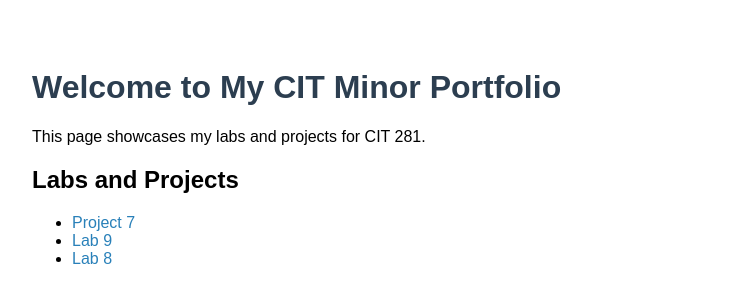
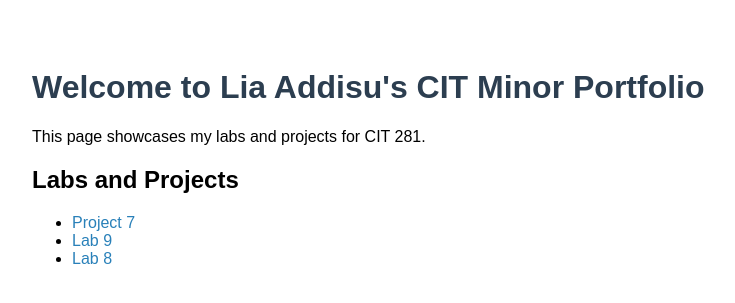
Before and after one commit to laddisu/laddisu.github.io, a plain HTML site: page index.html in a window 1280 px wide. Shown: the whole page, without its empty margins (208-943 px from the left). Drawn offline with Linux system fonts and the light colour scheme.

Commit message:
Update index.html

```diff
--- a/index.html
+++ b/index.html
@@ -12,7 +12,7 @@
   </style>
 </head>
 <body>
-  <h1>Welcome to My CIT Minor Portfolio</h1>
+  <h1>Welcome to Lia Addisu's CIT Minor Portfolio</h1>
   <p>This page showcases my labs and projects for CIT 281.</p>
 
   <h2>Labs and Projects</h2>
```
